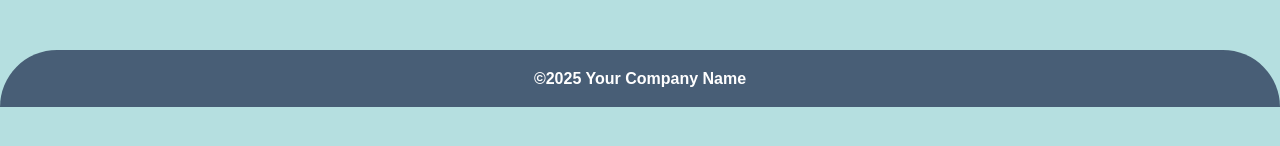
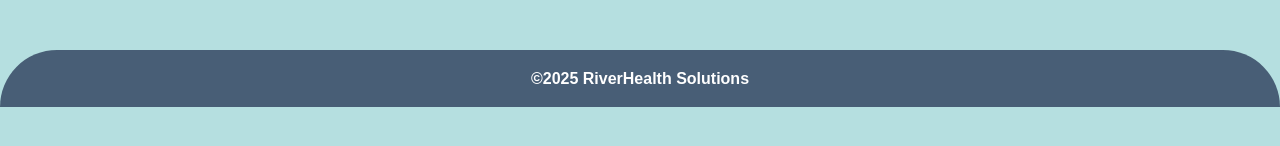
Before and after one commit to PlaceholderOrgan/TPP-foundation, a React (Create React App) app: page / in a window 1280 px wide. Shown: the part 542-688 px from the top of the page. Built offline with nearby package versions, Linux system fonts and the light colour scheme.

Commit message:
aaaaaaaaaaaaaaaaaaaaaaaaaaaaaaaaaa

```diff
--- a/src/components/App.jsx
+++ b/src/components/App.jsx
@@ -134,7 +134,7 @@ function App() {
 
         {/* Footer added below main */}
         <footer>
-          <span>©2025 Your Company Name</span>
+          <span>©2025 RiverHealth Solutions</span>
         </footer>
 
         {showLogin && (
```
Also changed, not shown: src/styles/register.css (deleted).
